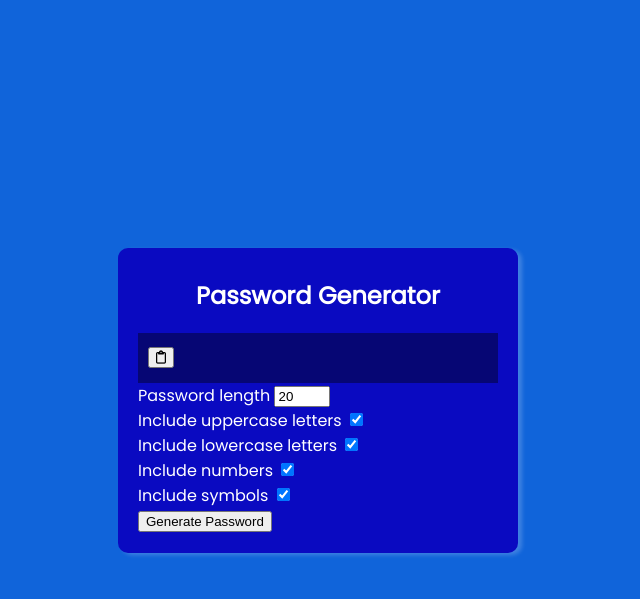
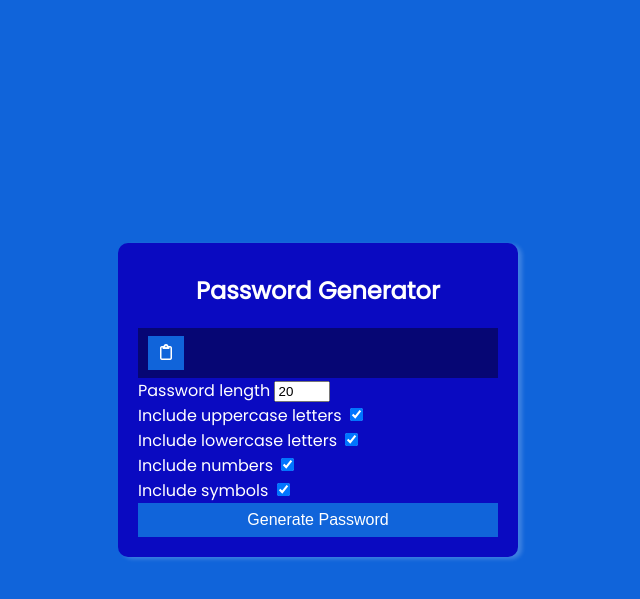
Before and after one commit to alexsjob89/my-content, a PHP site: page / in a window 1280 px wide. Shown: the top 599 px of the page, without its empty margins (322-962 px from the left). Run offline with PHP 8.4, Linux system fonts and the light colour scheme; some libraries are stand-ins or nearby versions.

Commit message:
styling elements

```diff
--- a/index.css
+++ b/index.css
@@ -43,3 +43,26 @@ h2 {
     height: 50px;
     width: 100%;
 }
+
+.result-container #result {
+    word-wrap: break-word;
+    max-width: calc(100% - 40px);
+}
+
+.result-container .btn {
+    position: absolute;
+}
+
+.btn {
+    border: none;
+    background-color: #1064da;
+    color: #fff;
+    font-size: 16px;
+    padding: 8px 12px;
+    cursor: pointer;
+}
+
+.btn-large {
+    display: block;
+    width: 100%;
+}
```
